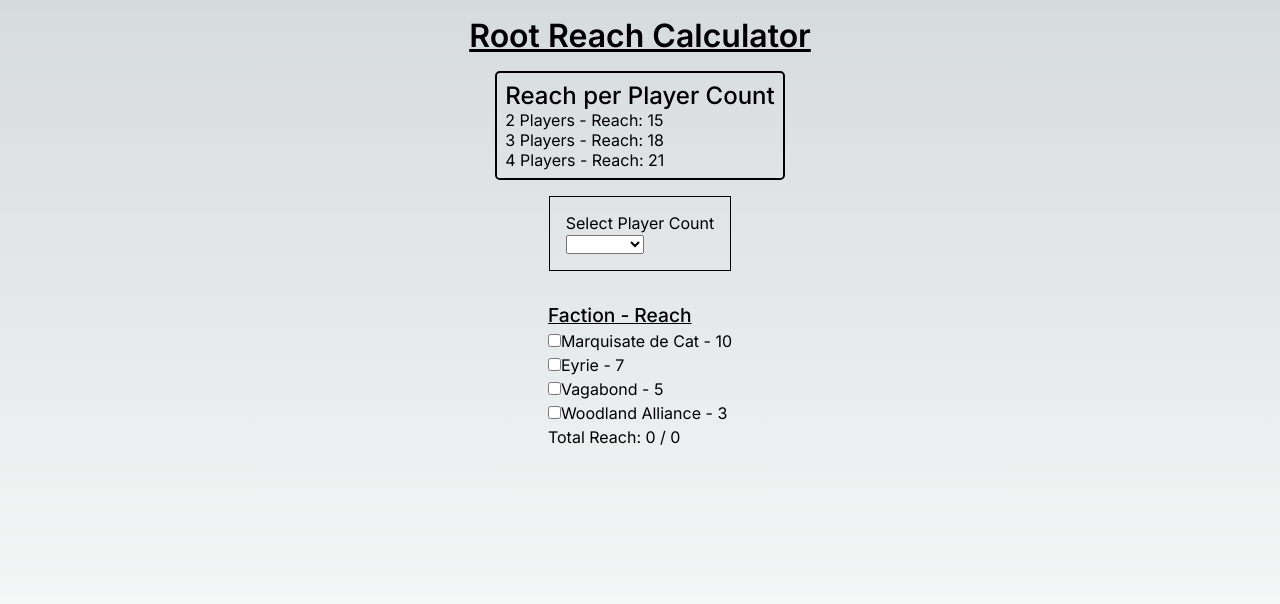
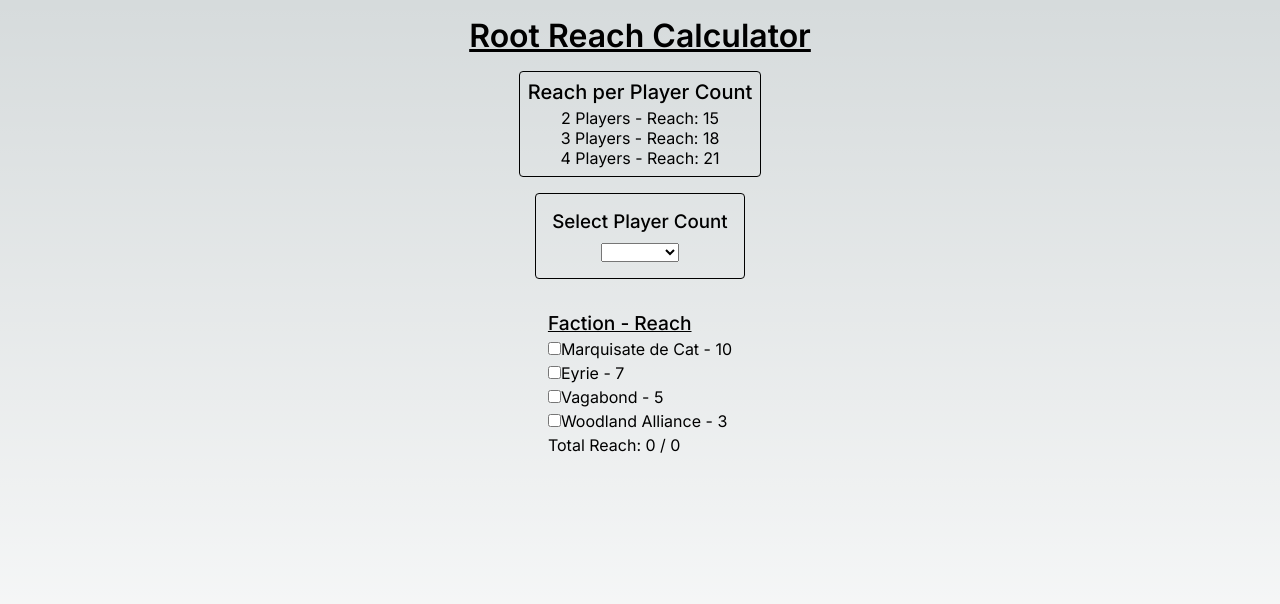
Before and after one commit to franco-ortega/root-reach-calculator, a Next.js app: page / in a window 1280 px wide. Shown: the top 604 px of the page. Built offline with nearby package versions, Linux system fonts and the light colour scheme.

Commit message:
fine tune initial styles

```diff
--- a/src/app/components/reachPerPlayerCount/ReachPerPlayerCount.jsx
+++ b/src/app/components/reachPerPlayerCount/ReachPerPlayerCount.jsx
@@ -2,9 +2,8 @@
 import styles from './ReachPerPlayerCount.module.css';
 
 export default function ReachPerPlayerCount() {
-  console.log(reach);
   const data = Object.entries(reach);
-  console.log(data);
+
   return (
     <div className={styles.ReachPerPlayerCount}>
       <h2>Reach per Player Count</h2>
--- a/src/app/components/reachPerPlayerCount/ReachPerPlayerCount.module.css
+++ b/src/app/components/reachPerPlayerCount/ReachPerPlayerCount.module.css
@@ -1,9 +1,12 @@
 .ReachPerPlayerCount {
-  border: black solid 0.15rem;
-  border-radius: 0.3rem;
+  border: black solid 0.1rem;
+  border-radius: 0.25rem;
   padding: 0.5rem;
+  text-align: center;
 }
 
 .ReachPerPlayerCount h2 {
+  font-size: 1.25rem;
   font-weight: 500;
+  margin-bottom: 0.25rem;
 }
--- a/src/app/components/selectPlayerCount/SelectPlayerCount.jsx
+++ b/src/app/components/selectPlayerCount/SelectPlayerCount.jsx
@@ -1,12 +1,12 @@
+import reachData from '../../../data/reach';
 import styles from './SelectPlayerCount.module.css';
-import reachData from '../../../data/reach';
 
 export default function SelectPlayerCount({ setReach }) {
   const reachList = Object.entries(reachData);
 
   return (
     <div className={styles.SelectPlayerCount}>
-      <p>Select Player Count</p>
+      <h3>Select Player Count</h3>
       <select onChange={({ target }) => setReach(Number(target.value))}>
         <option></option>
         {reachList.map((playerCount) => (
--- a/src/app/components/selectPlayerCount/SelectPlayerCount.module.css
+++ b/src/app/components/selectPlayerCount/SelectPlayerCount.module.css
@@ -1,5 +1,12 @@
 .SelectPlayerCount {
   border: black solid 0.1rem;
+  border-radius: 0.25rem;
   margin: 1rem;
   padding: 1rem;
+  text-align: center;
 }
+
+.SelectPlayerCount h3 {
+  font-weight: 500;
+  margin-bottom: 0.5rem;
+}
```
